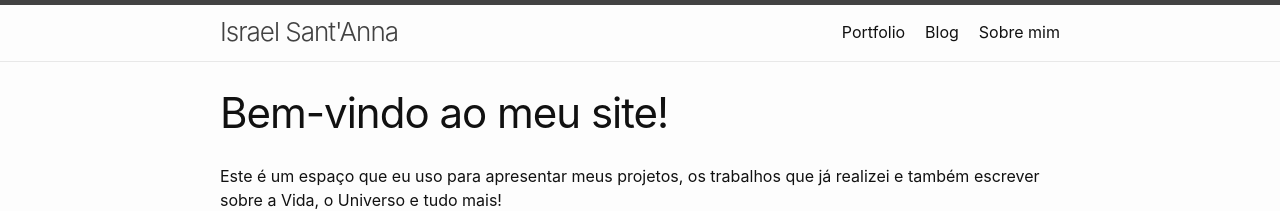
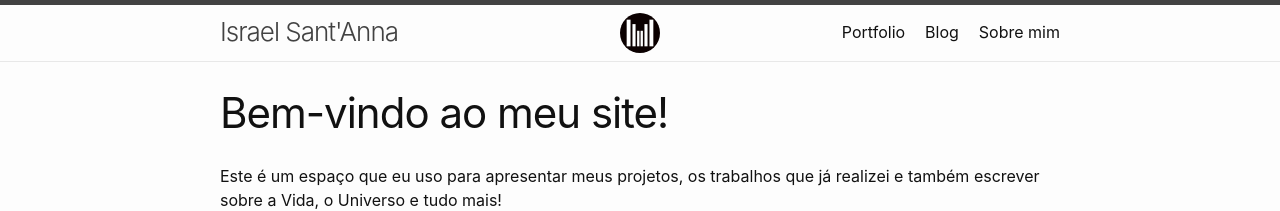
Before and after one commit to israelss/israelss.github.io, a Jekyll site: the page built from index.md, in a window 1280 px wide. Shown: the top 211 px of the page. Built offline with Jekyll 4.4.1, drawn with Linux system fonts in a browser that asks for light colours.

Commit message:
Add logo on all pages

```diff
--- a/_config.yml
+++ b/_config.yml
@@ -18,6 +18,7 @@
 # You can create any custom variable you would like, and they will be accessible
 # in the templates via {{ site.myvariable }}.
 
+lang: 'pt-br'
 title: Israel Sant'Anna
 email: israel.santanna@gmail.com
 description: | # this means to keep newlines until "baseurl:"
@@ -95,3 +96,7 @@ kramdown:
 # Dev options
 livereload: true
 open_url: true
+
+
+sass:
+  style: compressed
--- a/_includes/head.html
+++ b/_includes/head.html
@@ -2,13 +2,18 @@
   <meta charset="utf-8" />
   <meta http-equiv="X-UA-Compatible" content="IE=edge" />
   <meta name="viewport" content="width=device-width, initial-scale=1" />
-  {%- seo -%} <link rel="stylesheet" href="{{ "/assets/main.css" | relative_url
-  }}">
+  {%- seo -%}
+  <link rel="stylesheet" href="{{ "/assets/main.css" | relative_url }}">
   <link rel="preconnect" href="https://fonts.googleapis.com" />
   <link rel="preconnect" href="https://fonts.gstatic.com" crossorigin />
   <link
     href="https://fonts.googleapis.com/css2?family=Urbanist:ital,wght@0,100;0,200;0,300;0,400;0,500;0,600;0,700;0,800;0,900;1,100;1,200;1,300;1,400;1,500;1,600;1,700;1,800;1,900&family=Work+Sans:ital,wght@0,100;0,200;0,300;0,400;0,500;0,600;0,700;0,800;0,900;1,100;1,200;1,300;1,400;1,500;1,600;1,700;1,800;1,900&display=swap"
     rel="stylesheet"
   />
-  <link rel="shortcut icon" href="../assets/images/favicon.ico" type="image/x-icon">
+  {% for myimage in site.static_files %}
+    {% if myimage.name == 'logo.svg'%}
+      <link rel="shortcut icon" href="{{ myimage.path }}" type="image/x-icon">
+    {% endif %}
+  {% endfor %}
+
 </head>
--- a/_includes/header.html
+++ b/_includes/header.html
@@ -3,6 +3,7 @@
   <div class="wrapper">
     {%- assign default_paths = site.pages | map: "path" -%}
     {%- assign page_paths = site.header_pages | default: default_paths -%}
+    {%- include logo.html -%}
     <a class="site-title" rel="author" href="{{ "/" | relative_url }}">{{ site.title | escape }}</a>
 
     {%- if page_paths -%}
--- /dev/null
+++ b/_includes/logo.html
@@ -0,0 +1,3 @@
+{% for myimage in site.static_files %} {% if myimage.name == 'logo.svg'%}
+<img class="logo" src="{{ myimage.path }}" alt="Israel's Sant'Anna site logo" />
+{% endif %} {% endfor %}
--- a/_sass/minima/_base.scss
+++ b/_sass/minima/_base.scss
@@ -224,6 +224,12 @@ pre {
   }
 }
 
+.logo {
+  height: 2.5em;
+  position: absolute;
+  left: 0;
+  right: 0;
+}
 
 
 /**
```
Also changed, not shown: assets/images/logo.svg (added).
